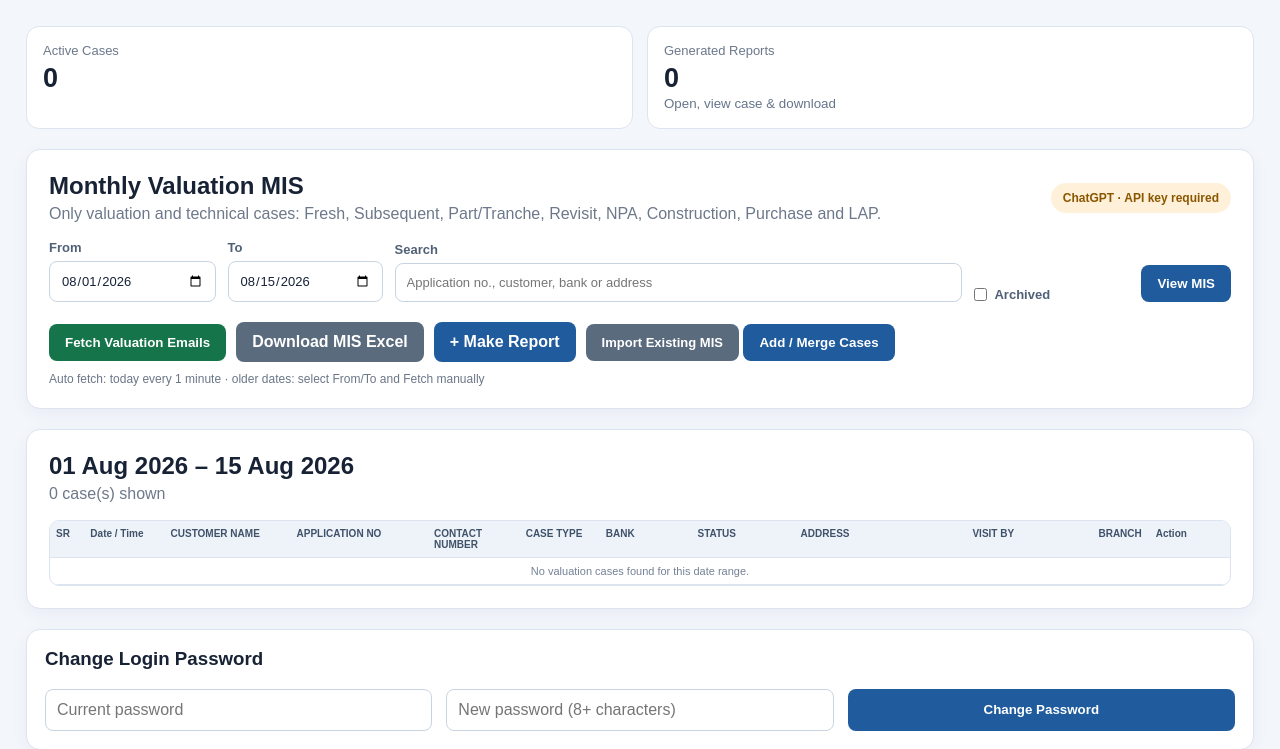
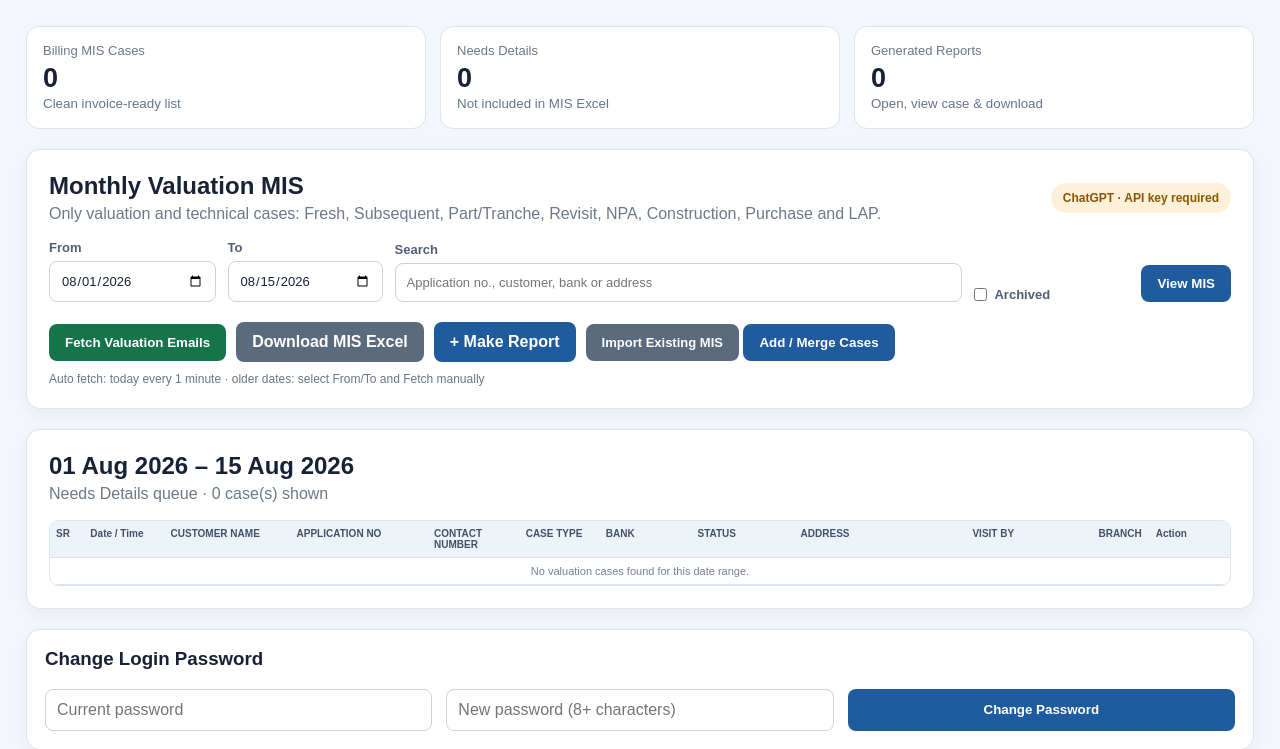
Before and after one commit to Sakshamsvai/SVAI-Production, a Flask app: page /?review=1 in a window 1280 px wide. Shown: the part 106-855 px from the top of the page. Run offline with Flask 3, Linux system fonts and the light colour scheme; the visitor is signed in with stand-in values (Sample User, id 1); data comes from the database, SQL or seed files in the repository; data that the repository does not hold is empty; some libraries are stand-ins or nearby versions.

Commit message:
Separate incomplete cases from billing MIS

```diff
--- a/server.py
+++ b/server.py
@@ -2563,12 +2563,21 @@ def filter_cases_by_dates(query, start_date, end_date):
     ))
 
 
+def filter_billing_ready_cases(query):
+    """Keep incomplete assignments visible in Review Queue, not billing MIS."""
+    return query.filter(db.or_(
+        ValuationCase.status.is_(None),
+        ValuationCase.status != "Email Parsed - Review",
+    ))
+
+
 @app.route("/")
 @login_required
 def dashboard():
     clean_non_billing_followups()
     search = request.args.get("q", "").strip()
     include_archived = request.args.get("archived") == "1"
+    show_review = request.args.get("review") == "1"
     default_from, default_to = current_month_range()
     date_from = parse_iso_date(request.args.get("from"), default_from)
     date_to = parse_iso_date(request.args.get("to"), default_to)
@@ -2577,6 +2586,10 @@ def dashboard():
     query = ValuationCase.query
     if not include_archived:
         query = query.filter_by(archived=False)
+        if show_review:
+            query = query.filter(ValuationCase.status == "Email Parsed - Review")
+        else:
+            query = filter_billing_ready_cases(query)
     query = filter_cases_by_dates(query, date_from, date_to)
     if search:
         pattern = f"%{search}%"
@@ -2590,12 +2603,18 @@ def dashboard():
         db.func.coalesce(ValuationCase.email_received_at, ValuationCase.created_at).desc()
     ).limit(2000).all()
     stats = {
-        "cases": ValuationCase.query.filter_by(archived=False).count(),
+        "cases": filter_billing_ready_cases(
+            ValuationCase.query.filter_by(archived=False)
+        ).count(),
+        "review_cases": ValuationCase.query.filter_by(
+            archived=False, status="Email Parsed - Review"
+        ).count(),
         "reports": FileAsset.query.filter_by(asset_type="report").count(),
     }
     return render_template(
         "dashboard.html", cases=cases, stats=stats, search=search,
-        include_archived=include_archived, date_from=date_from, date_to=date_to,
+        include_archived=include_archived, show_review=show_review,
+        date_from=date_from, date_to=date_to,
         engineers=SiteEngineer.query.filter_by(active=True).order_by(SiteEngineer.name).all(),
         whatsapp_groups=WhatsAppGroup.query.filter_by(active=True).order_by(WhatsAppGroup.name).all(),
         ai_enabled=ai_enabled(), ai_model=OPENAI_MODEL,
@@ -4141,7 +4160,8 @@ def export_mis():
     date_from = parse_iso_date(request.args.get("from"), default_from)
     date_to = parse_iso_date(request.args.get("to"), default_to)
     query = filter_cases_by_dates(
-        ValuationCase.query.filter_by(archived=False), date_from, date_to
+        filter_billing_ready_cases(ValuationCase.query.filter_by(archived=False)),
+        date_from, date_to
     )
     cases = query.order_by(
         db.func.coalesce(ValuationCase.email_received_at, ValuationCase.created_at)
--- a/templates/dashboard.html
+++ b/templates/dashboard.html
@@ -1,7 +1,8 @@
 {% extends "base.html" %}
 {% block content %}
 <section class="stats">
-  <div class="stat"><span>Active Cases</span><b>{{ stats.cases }}</b></div>
+  <a class="stat stat-link" href="{{ url_for('dashboard') }}"><span>Billing MIS Cases</span><b>{{ stats.cases }}</b><small>Clean invoice-ready list</small></a>
+  <a class="stat stat-link" href="{{ url_for('dashboard', review='1') }}"><span>Needs Details</span><b>{{ stats.review_cases }}</b><small>Not included in MIS Excel</small></a>
   <a class="stat stat-link" href="{{ url_for('reports_page') }}"><span>Generated Reports</span><b>{{ stats.reports }}</b><small>Open, view case &amp; download</small></a>
 </section>
 
@@ -17,6 +18,7 @@
   </div>
 
   <form class="date-toolbar" method="get">
+    {% if show_review %}<input type="hidden" name="review" value="1">{% endif %}
     <label>From<input type="date" name="from" value="{{ date_from.isoformat() }}"></label>
     <label>To<input type="date" name="to" value="{{ date_to.isoformat() }}"></label>
     <label class="grow">Search<input name="q" value="{{ search }}" placeholder="Application no., customer, bank or address"></label>
@@ -44,7 +46,7 @@
   <div class="section-head">
     <div>
       <h2>{{ date_from.strftime('%d %b %Y') }} – {{ date_to.strftime('%d %b %Y') }}</h2>
-      <p>{{ cases|length }} case(s) shown</p>
+      <p>{{ 'Needs Details queue' if show_review else 'Clean billing MIS' }} · {{ cases|length }} case(s) shown</p>
     </div>
   </div>
   <div class="table-wrap">
```
Also changed, not shown: tests/test_smoke.py (+26 -0 lines).
